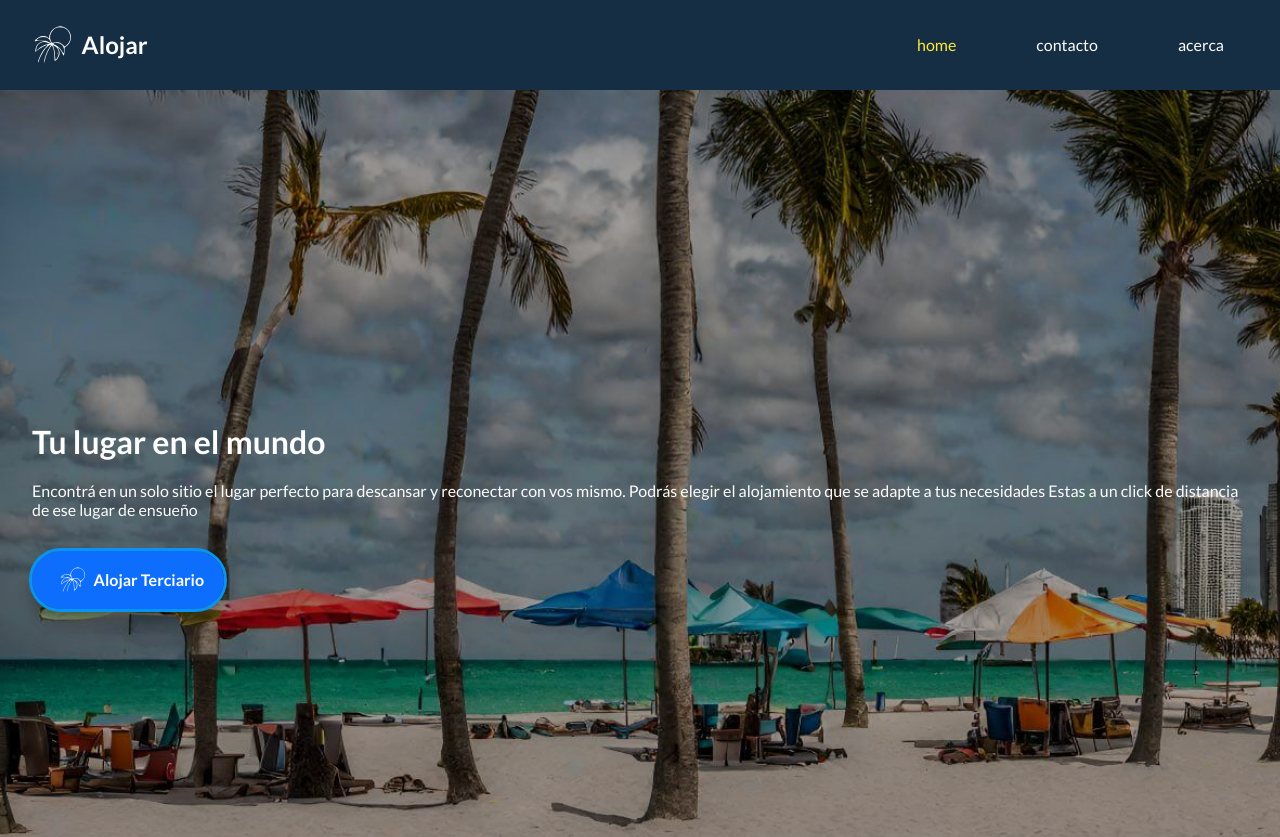
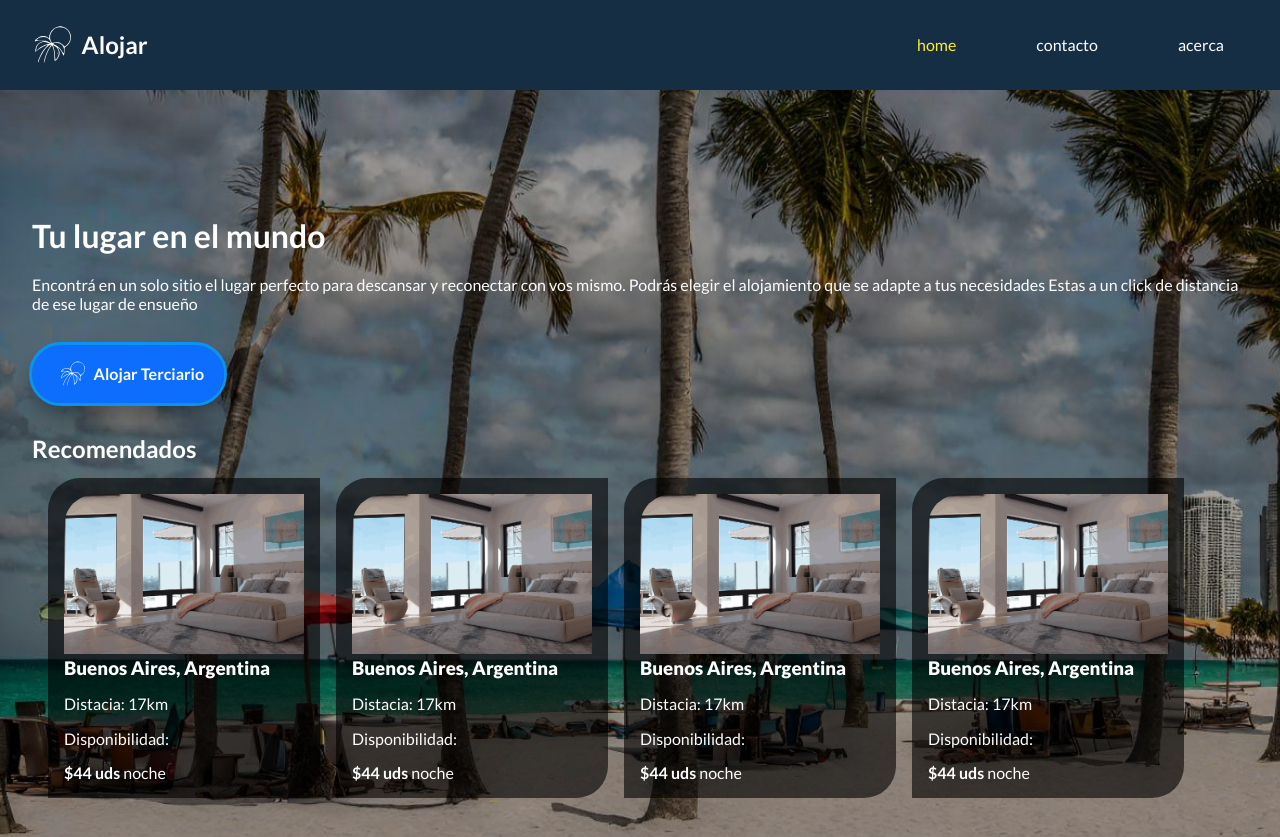
Before and after one commit to Leandro-Andres-Angeli/uner-desarrollo-web-tp-2, a React (Create React App) app: page / in a window 1280 px wide. Shown: the top 837 px of the page. Built offline with nearby package versions, Linux system fonts and the light colour scheme.

Commit message:
Se crearon componentes de card y cardList, y se agregaron al home

```diff
--- a/src/components/HomeMain.js
+++ b/src/components/HomeMain.js
@@ -1,5 +1,6 @@
 import React from 'react';
 import { SiteIcon } from '../icons/SiteIcon';
+import CardList from '../pages/cards/CardList';
 
 const HomeMain = () => {
   return (
@@ -17,6 +18,8 @@ const HomeMain = () => {
           Alojar Terciario
         </button>
       </section>
+
+      <CardList titulo="Recomendados" />
     </main>
   );
 };
--- /dev/null
+++ b/src/pages/cards/Card.jsx
@@ -0,0 +1,27 @@
+import React from "react";
+import { Link } from "react-router-dom";
+import "./Cards.css";
+
+const Card = () => {
+  return (
+    <div className="tarjeta-alojamiento">
+      <Link to="/alojamiento">
+        <div>
+          <img src="images/img7.png" alt="" />
+        </div>
+        <div className="descripcion-alojamiento">
+          <h3>
+            <strong>Buenos Aires, Argentina</strong>
+          </h3>
+          <p>Distacia: 17km</p>
+          <p>Disponibilidad:</p>
+          <p>
+            <strong>$44 uds </strong>noche
+          </p>
+        </div>
+      </Link>
+    </div>
+  );
+};
+
+export default Card;
--- /dev/null
+++ b/src/pages/cards/CardList.jsx
@@ -0,0 +1,19 @@
+import React from "react";
+import Card from "./Card";
+import "./Cards.css";
+
+const CardList = (props) => {
+  return (
+    <section className="card-list">
+      <h2>{props.titulo}</h2>
+      <div className="tarjetas">
+        <Card></Card>
+        <Card></Card>
+        <Card></Card>
+        <Card></Card>
+      </div>
+    </section>
+  );
+};
+
+export default CardList;
--- /dev/null
+++ b/src/pages/cards/Cards.css
@@ -0,0 +1,37 @@
+.tarjetas {
+  display: flex;
+  flex-wrap: wrap;
+  gap: 1rem;
+  padding: 1rem;
+  border-radius: 2rem;
+}
+
+.tarjeta-alojamiento {
+  padding: 1rem;
+  border-top-left-radius: 2rem;
+  border-bottom-right-radius: 2rem;
+  background-color: rgba(0, 0, 0, 0.6);
+  text-align: center;
+  z-index: 2;
+}
+
+.tarjeta-alojamiento img {
+  height: 10rem;
+  width: 15rem;
+  align-items: center;
+  border-top-left-radius: 2rem;
+}
+
+.descripcion-alojamiento {
+  text-align: left;
+  display: flex;
+  gap: 1rem;
+  flex-direction: column;
+}
+
+.card-list {
+  flex-direction: column;
+  z-index: 2;
+  display: flex;
+  margin-top: 2rem;
+}
```
